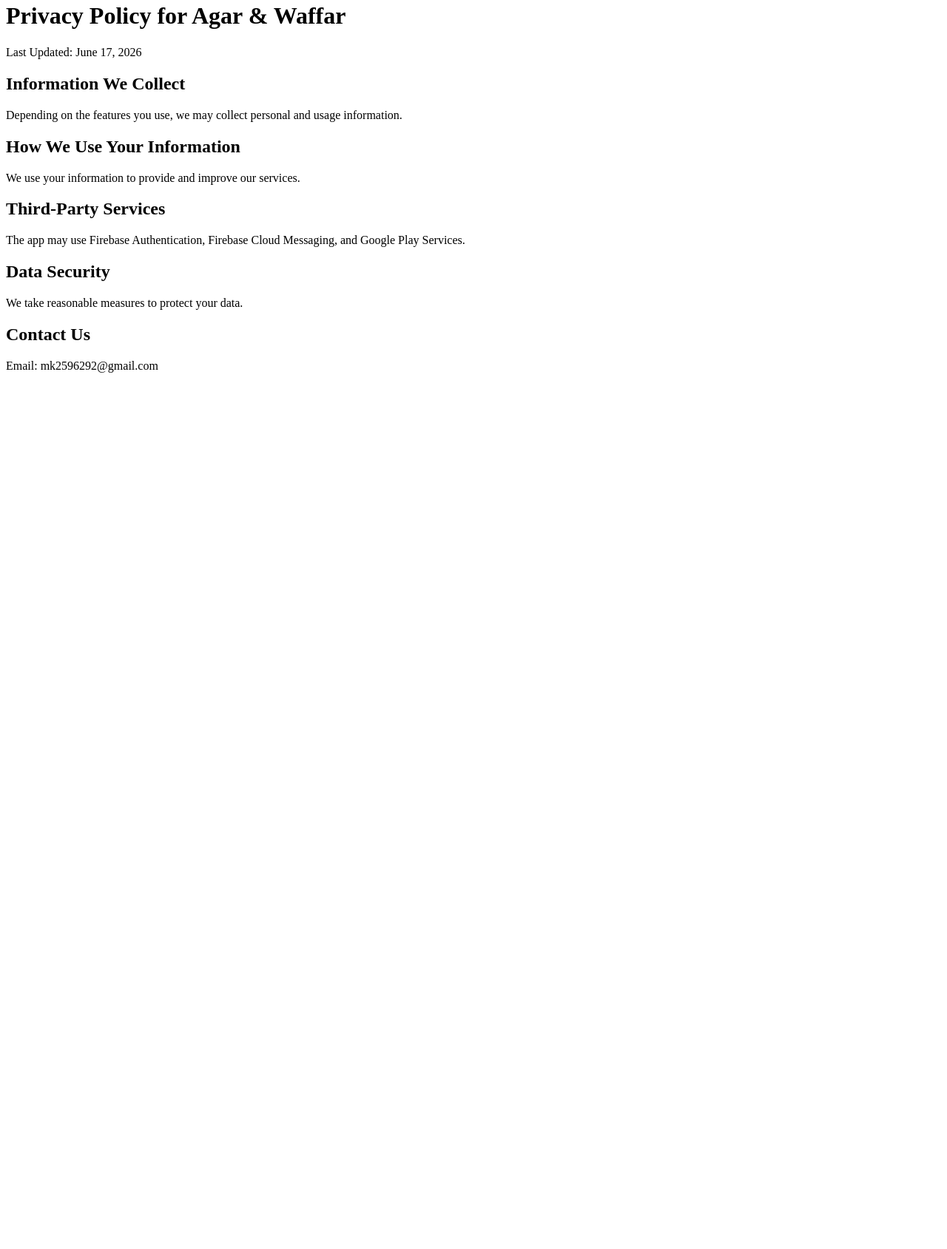
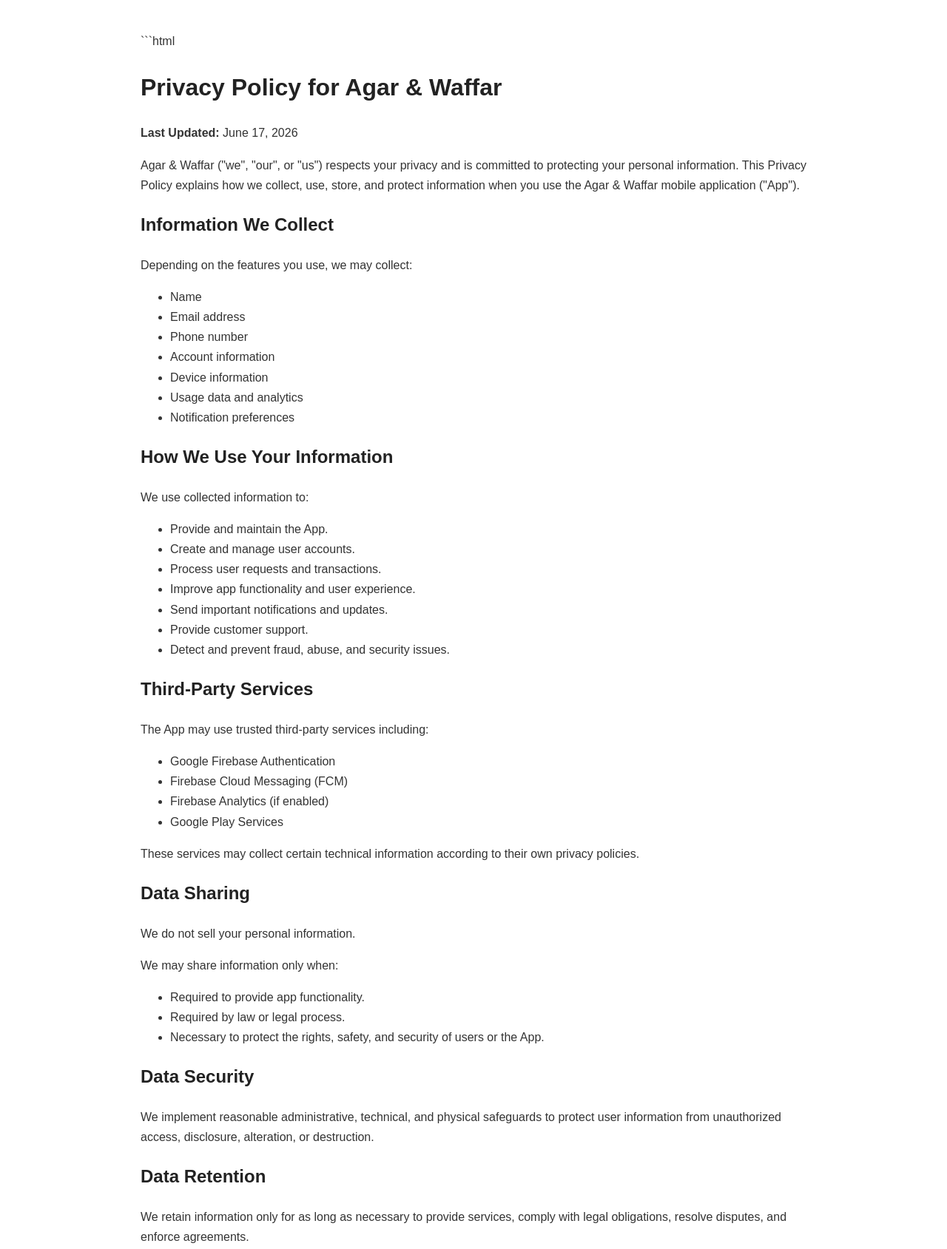
Before and after one commit to Final-Project-11-FCAI/privacy-policy, a plain HTML site: page index.html in a window 1280 px wide. Shown: the part 18-1707 px from the top of the page at 74% size. Before the commit the page ends 800 px from the top, so only its background shows below. Drawn offline with Linux system fonts and the light colour scheme.

Commit message:
Update index.html

````diff
--- a/index.html
+++ b/index.html
@@ -1,28 +1,155 @@
+```html
 <!DOCTYPE html>
 <html lang="en">
 <head>
 <meta charset="UTF-8">
 <meta name="viewport" content="width=device-width, initial-scale=1.0">
 <title>Privacy Policy - Agar & Waffar</title>
+<style>
+body{
+    font-family: Arial, sans-serif;
+    max-width: 900px;
+    margin: 40px auto;
+    padding: 20px;
+    line-height: 1.7;
+    color: #333;
+}
+h1,h2{
+    color:#222;
+}
+</style>
 </head>
 <body>
+
 <h1>Privacy Policy for Agar & Waffar</h1>
 
-    <p>Last Updated: June 17, 2026</p>
+<p><strong>Last Updated:</strong> June 17, 2026</p>
+
+<p>
+Agar & Waffar ("we", "our", or "us") respects your privacy and is committed to protecting your personal information.
+This Privacy Policy explains how we collect, use, store, and protect information when you use the Agar & Waffar mobile application ("App").
+</p>
 
 <h2>Information We Collect</h2>
-    <p>Depending on the features you use, we may collect personal and usage information.</p>
+
+<p>Depending on the features you use, we may collect:</p>
+
+<ul>
+<li>Name</li>
+<li>Email address</li>
+<li>Phone number</li>
+<li>Account information</li>
+<li>Device information</li>
+<li>Usage data and analytics</li>
+<li>Notification preferences</li>
+</ul>
 
 <h2>How We Use Your Information</h2>
-    <p>We use your information to provide and improve our services.</p>
+
+<p>We use collected information to:</p>
+
+<ul>
+<li>Provide and maintain the App.</li>
+<li>Create and manage user accounts.</li>
+<li>Process user requests and transactions.</li>
+<li>Improve app functionality and user experience.</li>
+<li>Send important notifications and updates.</li>
+<li>Provide customer support.</li>
+<li>Detect and prevent fraud, abuse, and security issues.</li>
+</ul>
 
 <h2>Third-Party Services</h2>
-    <p>The app may use Firebase Authentication, Firebase Cloud Messaging, and Google Play Services.</p>
+
+<p>The App may use trusted third-party services including:</p>
+
+<ul>
+<li>Google Firebase Authentication</li>
+<li>Firebase Cloud Messaging (FCM)</li>
+<li>Firebase Analytics (if enabled)</li>
+<li>Google Play Services</li>
+</ul>
+
+<p>
+These services may collect certain technical information according to their own privacy policies.
+</p>
+
+<h2>Data Sharing</h2>
+
+<p>
+We do not sell your personal information.
+</p>
+
+<p>
+We may share information only when:
+</p>
+
+<ul>
+<li>Required to provide app functionality.</li>
+<li>Required by law or legal process.</li>
+<li>Necessary to protect the rights, safety, and security of users or the App.</li>
+</ul>
 
 <h2>Data Security</h2>
-    <p>We take reasonable measures to protect your data.</p>
+
+<p>
+We implement reasonable administrative, technical, and physical safeguards to protect user information from unauthorized access, disclosure, alteration, or destruction.
+</p>
+
+<h2>Data Retention</h2>
+
+<p>
+We retain information only for as long as necessary to provide services, comply with legal obligations, resolve disputes, and enforce agreements.
+</p>
+
+<h2>Children's Privacy</h2>
+
+<p>
+The App is not directed toward children under the age of 13. We do not knowingly collect personal information from children.
+</p>
+
+<h2>Your Rights</h2>
+
+<p>
+Depending on your location, you may have rights regarding your personal information, including:
+</p>
+
+<ul>
+<li>Access to your data.</li>
+<li>Correction of inaccurate data.</li>
+<li>Deletion of your data.</li>
+<li>Withdrawal of consent where applicable.</li>
+</ul>
+
+<h2>Account and Data Deletion</h2>
+
+<p>
+Users may request deletion of their account and associated data by contacting us using the email address below.
+</p>
+
+<p>
+Deletion requests will be processed within a reasonable period, subject to legal and operational requirements.
+</p>
+
+<h2>Changes to This Privacy Policy</h2>
+
+<p>
+We may update this Privacy Policy from time to time. Updates will be posted on this page with a revised effective date.
+</p>
 
 <h2>Contact Us</h2>
-    <p>Email: mk2596292@gmail.com</p>
+
+<p>
+For questions regarding this Privacy Policy, please contact us at:
+</p>
+
+<p>
+<strong>Email:</strong> mk2596292@gmail.com
+</p>
+
+<p>
+Agar & Waffar
+</p>
+
 </body>
 </html>
+```
````
Lines whose indentation alone changed are shown as unchanged.
